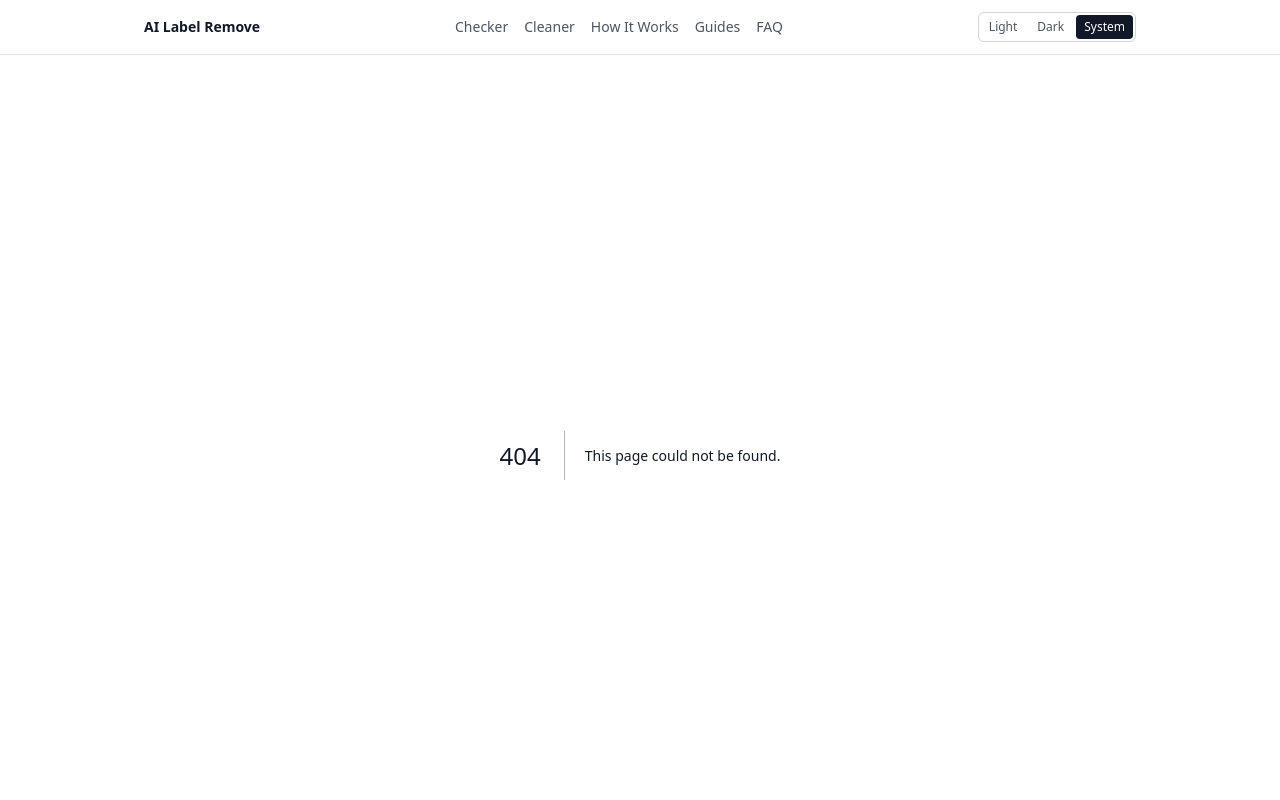
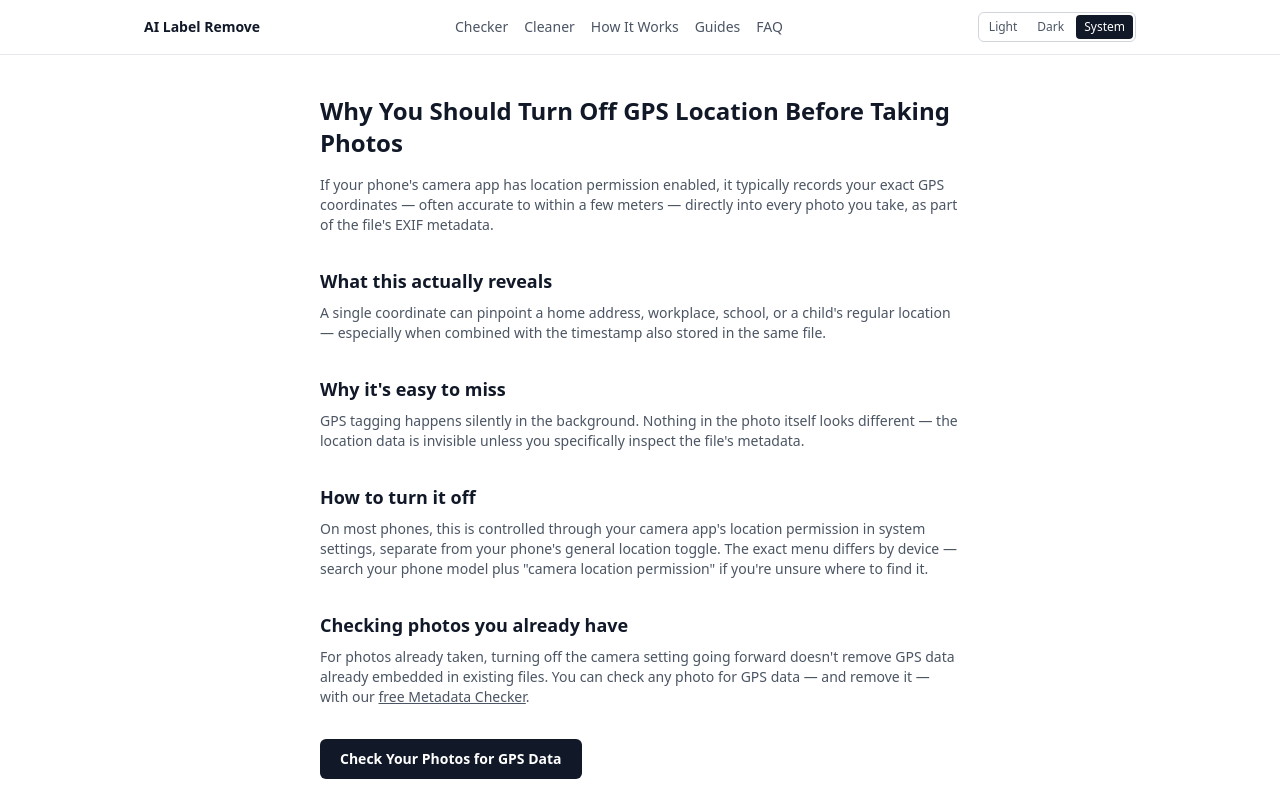
Before and after one commit to ailabelremove/ailabelremove, a Next.js app: page /articles/turn-off-gps-location in a window 1280 px wide. Before the commit this address had no page. Shown: the top 800 px of the page. Built offline with nearby package versions, Linux system fonts and the light colour scheme.

Commit message:
Create article on turning off GPS location in photos

```diff
--- /dev/null
+++ b/app/articles/turn-off-gps-location/page.tsx
@@ -0,0 +1,77 @@
+import type { Metadata } from "next";
+import Link from "next/link";
+
+export const metadata: Metadata = {
+  title: "Why You Should Turn Off GPS Location Before Taking Photos | AI Label Remove",
+  description:
+    "How location metadata gets embedded in photos, and what it can reveal without you realizing.",
+  alternates: { canonical: "/articles/turn-off-gps-location" },
+};
+
+export default function Article() {
+  return (
+    <main className="mx-auto max-w-2xl px-4 py-10">
+      <h1 className="text-2xl font-semibold text-gray-900 dark:text-gray-100">
+        Why You Should Turn Off GPS Location Before Taking Photos
+      </h1>
+
+      <p className="mt-4 text-sm text-gray-600 dark:text-gray-300">
+        If your phone's camera app has location permission enabled, it
+        typically records your exact GPS coordinates — often accurate to
+        within a few meters — directly into every photo you take, as part of
+        the file's EXIF metadata.
+      </p>
+
+      <h2 className="mt-8 text-lg font-semibold text-gray-900 dark:text-gray-100">
+        What this actually reveals
+      </h2>
+      <p className="mt-2 text-sm text-gray-600 dark:text-gray-300">
+        A single coordinate can pinpoint a home address, workplace, school,
+        or a child's regular location — especially when combined with the
+        timestamp also stored in the same file.
+      </p>
+
+      <h2 className="mt-8 text-lg font-semibold text-gray-900 dark:text-gray-100">
+        Why it's easy to miss
+      </h2>
+      <p className="mt-2 text-sm text-gray-600 dark:text-gray-300">
+        GPS tagging happens silently in the background. Nothing in the photo
+        itself looks different — the location data is invisible unless you
+        specifically inspect the file's metadata.
+      </p>
+
+      <h2 className="mt-8 text-lg font-semibold text-gray-900 dark:text-gray-100">
+        How to turn it off
+      </h2>
+      <p className="mt-2 text-sm text-gray-600 dark:text-gray-300">
+        On most phones, this is controlled through your camera app's
+        location permission in system settings, separate from your phone's
+        general location toggle. The exact menu differs by device — search
+        your phone model plus "camera location permission" if you're unsure
+        where to find it.
+      </p>
+
+      <h2 className="mt-8 text-lg font-semibold text-gray-900 dark:text-gray-100">
+        Checking photos you already have
+      </h2>
+      <p className="mt-2 text-sm text-gray-600 dark:text-gray-300">
+        For photos already taken, turning off the camera setting going
+        forward doesn't remove GPS data already embedded in existing files.
+        You can check any photo for GPS data — and remove it — with our{" "}
+        <Link href="/checker" className="underline">
+          free Metadata Checker
+        </Link>
+        .
+      </p>
+
+      <div className="mt-8">
+        <Link
+          href="/checker"
+          className="inline-block rounded-md bg-gray-900 px-5 py-2.5 text-sm font-semibold text-white dark:bg-white dark:text-gray-900"
+        >
+          Check Your Photos for GPS Data
+        </Link>
+      </div>
+    </main>
+  );
+}
```
